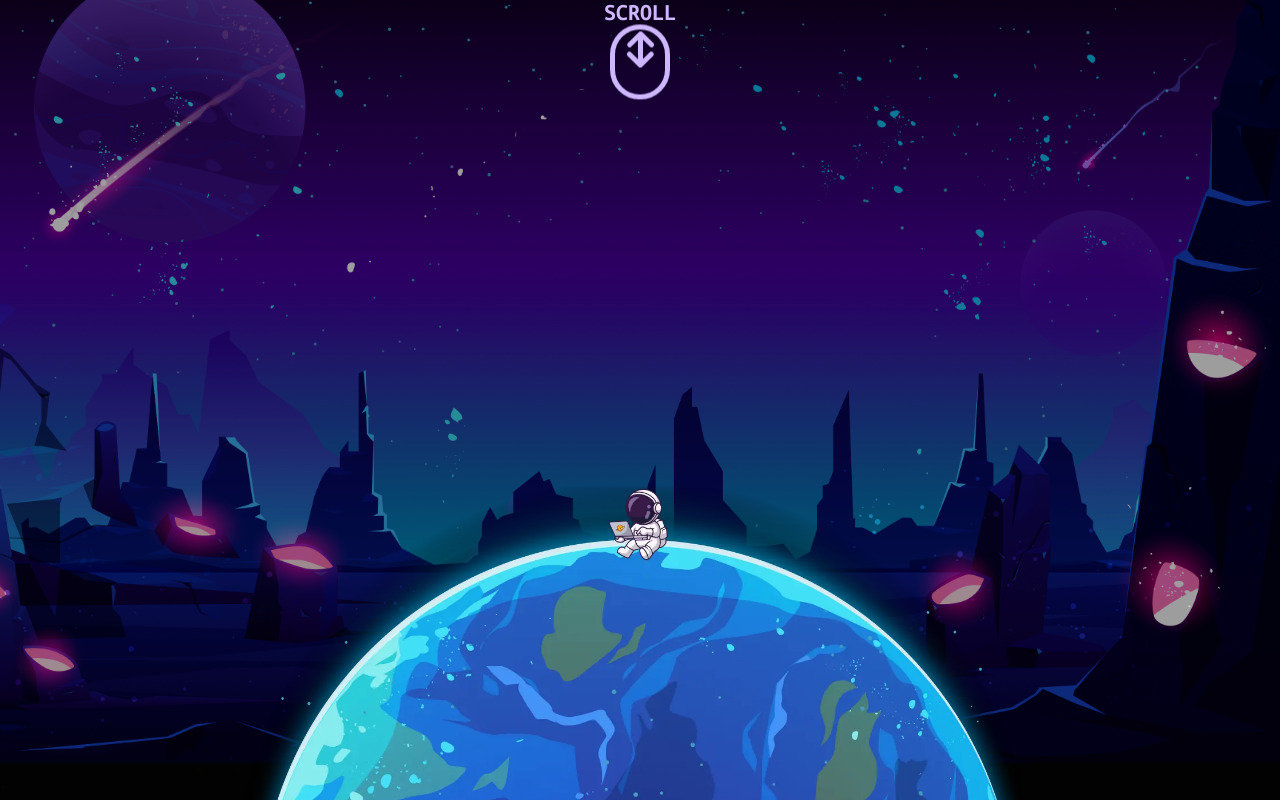
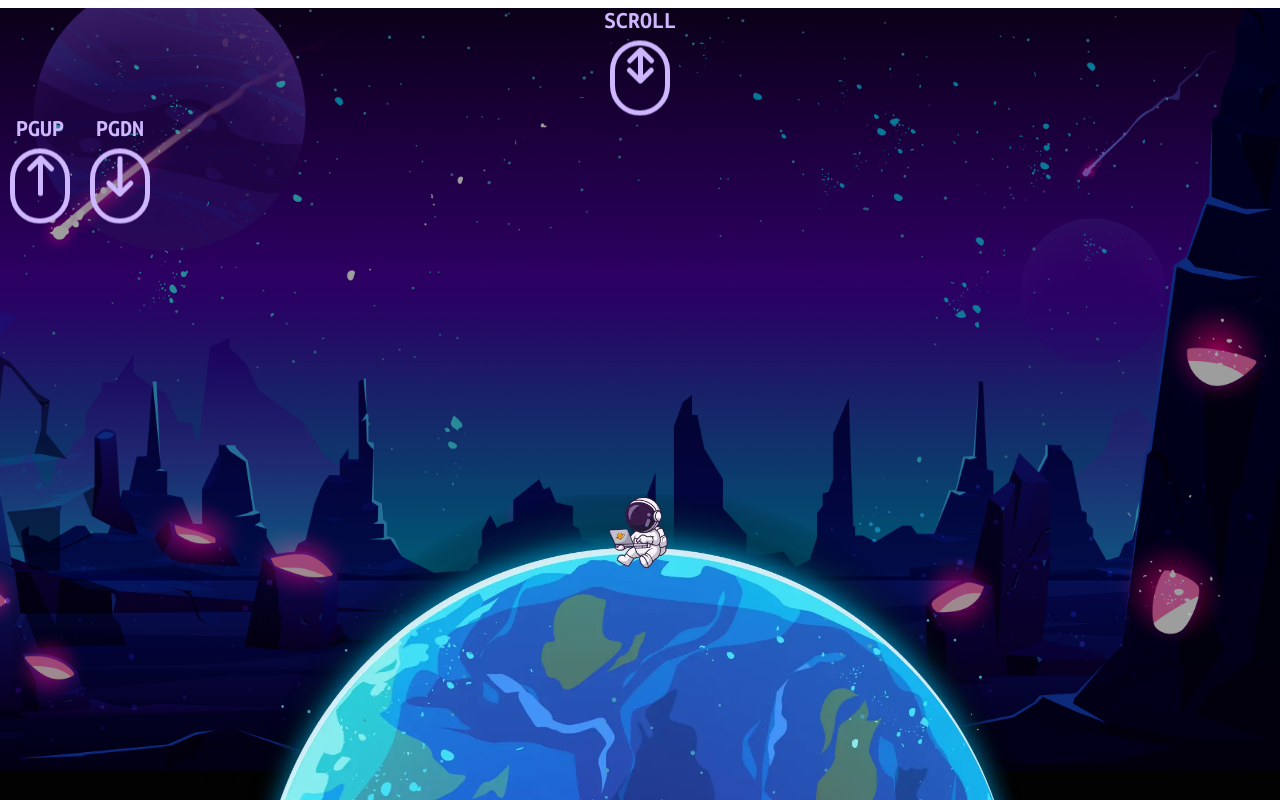
Before and after one commit to Rozycos/codename-portfolio, a Next.js app: page / in a window 1280 px wide. Shown: the top 800 px of the page. Built offline with nearby package versions, Linux system fonts and the light colour scheme.

Commit message:
created scroll icon and page up & down icons, deleting footer and header components

```diff
--- a/app/page.js
+++ b/app/page.js
@@ -6,9 +6,9 @@ import Main from '@/components/Main/Main';
 export default function Home() {
   return (
     <>
-      <Header/>
+      {/* <Header/> */}
       <Main/>
-      <Footer/>
+      {/* <Footer/> */}
     </>
   );
 }
--- /dev/null
+++ b/components/ArrowsIcon/ArrowsIcon.jsx
@@ -0,0 +1,20 @@
+export default function ArrowIcon() {
+
+    return (
+        <div className="arrows">
+            <div className="arrow-icon arrow-icon--position">
+                <div className="arrow-icon__name">pgup</div>
+                <div className="arrow-icon__box arrow-icon--position">
+                    <div className="arrow-icon__arrow"></div>
+                </div>
+            </div>
+            <div className="arrow-icon arrow-icon--position">
+                <div className="arrow-icon__name">pgdn</div>
+                <div className="arrow-icon__box arrow-icon--position ">
+                    <div className="arrow-icon__arrow-dwn"></div>
+                </div>
+
+            </div>
+        </div>
+    );
+  }
--- a/components/Footer/Footer.jsx
+++ /dev/null
@@ -1,7 +0,0 @@
-export default function Footer() {
-    return (
-        <>
-            <footer className='container container--footer-bg'>footer</footer>
-        </>
-    );
-  }
--- a/components/Header/Header.jsx
+++ /dev/null
@@ -1,11 +0,0 @@
-import ScrollIcon from "../ScrollIcon/ScrollIcon";
-
-export default function Header() {
-    return (
-        <>
-            <header className='container container--header-bg'>
-                <ScrollIcon/>
-            </header>
-        </>
-    );
-  }
--- a/components/Main/Main.jsx
+++ b/components/Main/Main.jsx
@@ -1,10 +1,14 @@
+import Section1 from "./Section/Section1";
+
 export default function Main() {
     return (
         <>
             <main>
-                <section className='container container--section1-bg'></section>
+                <Section1/>
                 <section className='container container--section2-bg'></section>
                 <section className='container container--section3-bg'></section>
+                <section className='container container--section4-bg'></section>
+                <section className='container container--section5-bg'></section>
             </main>
         </>
     );
--- /dev/null
+++ b/components/Main/Section/Section1.jsx
@@ -0,0 +1,15 @@
+import ArrowIcon from "@/components/ArrowsIcon/ArrowsIcon";
+import ScrollIcon from "@/components/ScrollIcon/ScrollIcon";
+
+export default function Section1() {
+    return (
+        <>
+            <section className='container container--section1-bg'>
+                <ScrollIcon/>
+                <ArrowIcon/>
+
+            </section>
+
+        </>
+    );
+  }
--- /dev/null
+++ b/styles/elements/_arrowsIcon.scss
@@ -0,0 +1,228 @@
+// @keyframes bounce {
+// 	0%, 100% {
+// 		transform: translateY(0);
+// 	}
+// 	50% {
+// 		transform: translateY(5px);
+// 	}
+// }
+
+// .arrow-icon{
+// 	position:relative;
+//     width: 4.6875rem; /*Adjust according to your need*/
+// 	height: 6.25rem; /*Adjust according to your need*/
+//     //z-index: 10;
+// 	&__name{
+//         width: 100%;
+//         margin:.5rem 0;
+//         font-family: "Ubuntu Mono", monospace; /*Use font according to your need*/
+//         font-weight: bold; /*Use font according to your need*/
+//         font-size: 1.5rem;
+//         color: $color-primary;
+//         text-align: center;
+//         text-transform:uppercase;
+//     }
+//     &__box{
+//         position: relative;
+//         width: 3.75rem;
+//         height: 4.6875rem;
+//         border: 5px solid $color-primary;
+//         border-radius: 40px;
+//         animation: bounce 1s infinite;
+
+//         &:hover{
+//             animation: none;
+//         }
+//         //z-index: 100;
+
+//     }
+
+//     &--position{
+//         margin: 0 auto; /*set proper position, ex. margin 0 auto or flex*/
+//     }
+
+//     &__arrow{
+//         position: relative;
+//         margin: 0 auto;
+//         width: .3125rem;
+//         height: 1.25rem;
+//         background-color:$color-primary;
+//         border-radius: 5px;
+//         &::before {
+//             content:"";
+//             position: absolute;
+//             width: .3125rem;
+//             height: 1.25rem;
+//             background-color:$color-primary;
+//             border-radius: 5px;
+//         }
+//         &::after{
+//             content:"";
+//             position: absolute;
+//             width: .3125rem;
+//             height: 2.5rem;
+//             background-color:#CEB7FF;
+//             border-radius: 5px;
+//         }
+//     }
+
+//     &__arrow{
+//         transform: translate(-110%) rotate(45deg);
+//         &::before{
+//             transform: translate(8px, -8px) rotate(-90deg);
+//         }
+//         &:after{
+//             transform: translate(255%, -5px) rotate(-45deg);
+//         }
+//     }
+
+//     &__orientation-dwn {
+//         transform: rotate(180deg);
+//     }
+// }
+
+// .arrows{
+//     width: 10rem;
+//     height: 10rem;
+//     display: flex;
+//     justify-content: space-between;
+//     //animation: bounce 1s infinite;
+//     &:hover{
+//         animation: none;
+//     }
+// }
+
+@keyframes bounce {
+    0%, 100% {
+      transform: translateY(0);
+    }
+    50% {
+      transform: translateY(5px);
+    }
+  }
+
+  .arrow-icon {
+    position: relative;
+    width: 4.6875rem;
+    height: 10.25rem;
+    // display:flex;
+    // flex-direction: column;
+    // justify-content: space-between; // Dostosuj według potrzeby
+    // align-items: center;
+    // gap:1rem;
+
+
+    &__name {
+      width: 100%;
+      margin: .5rem 0;
+      font-family: "Ubuntu Mono", monospace;
+      font-weight: bold;
+      font-size: 1.5rem;
+      color: $color-primary;
+      text-align: center;
+      text-transform: uppercase;
+    }
+
+    &__box {
+      position: relative;
+      width: 3.75rem;
+      height: 4.6875rem;
+      border: 5px solid $color-primary;
+      border-radius: 40px;
+      animation: bounce 1s infinite;
+
+      &:hover {
+        animation: none;
+      }
+    }
+
+    &--position {
+      margin: 0 auto;
+    }
+
+    &__arrow {
+      position: relative;
+      margin: 0 auto;
+      width: .3125rem;
+      height: 1.25rem;
+      background-color: $color-primary;
+      border-radius: 5px;
+
+      &::before,
+      &::after {
+        content: "";
+        position: absolute;
+        background-color: $color-primary;
+        border-radius: 5px;
+      }
+
+      &::before {
+        width: .3125rem;
+        height: 1.25rem;
+      }
+
+      &::after {
+        width: .3125rem;
+        height: 2.5rem;
+        background-color: #CEB7FF;
+      }
+
+      transform: translate(-110%) rotate(45deg);
+
+      &::before {
+        transform: translate(8px, -8px) rotate(-90deg);
+      }
+
+      &::after {
+        transform: translate(255%, -5px) rotate(-45deg);
+      }
+    }
+
+    &__arrow-dwn {
+        position: relative;
+        margin: 0 auto;
+        width: .3125rem;
+        height: 1.25rem;
+        background-color: $color-primary;
+        border-radius: 5px;
+
+        &::before,
+        &::after {
+          content: "";
+          position: absolute;
+          background-color: $color-primary;
+          border-radius: 5px;
+        }
+
+        &::before {
+          width: .3125rem;
+          height: 1.25rem;
+        }
+
+        &::after {
+          width: .3125rem;
+          height: 2.5rem;
+          background-color: #CEB7FF;
+        }
+
+        transform: translate(100%, 25px) rotate(225deg);
+
+        &::before {
+          transform: translate(8px, -8px) rotate(-90deg);
+        }
+
+        &::after {
+          transform: translate(255%, -5px) rotate(-45deg);
+        }
+    // &__orientation-dwn {
+    //   transform: rotate(180deg);
+    // }
+    }
+  }
+
+  .arrows {
+    width:160px;
+    display: flex;
+    justify-content: space-between; // Dostosuj według potrzeby
+    align-items: center;
+  }
--- a/styles/elements/_base.scss
+++ b/styles/elements/_base.scss
@@ -12,7 +12,7 @@ html {
     max-width: 100%;
     margin: 0 auto;
 
-    &--header-bg {
+    &--section1-bg {
         position: relative;
         height: 100vh;
         background: url('../../public/images/bg1.png');
@@ -36,7 +36,7 @@ html {
         }
     }
 
-    &--section1-bg {
+    &--section2-bg {
         position: relative;
         height: 100vh;
         background: url('../../public/images/bg3.png');
@@ -60,7 +60,7 @@ html {
         }
     }
 
-    &--section2-bg {
+    &--section3-bg {
         position: relative;
         height: 100vh;
         background: url('../../public/images/bg4.png');
@@ -84,7 +84,7 @@ html {
         }
     }
 
-    &--section3-bg {
+    &--section4-bg {
         position: relative;
         height: 100vh;
         background: url('../../public/images/bg6.png');
@@ -109,7 +109,7 @@ html {
         }
     }
 
-    &--footer-bg {
+    &--section5-bg {
         position: relative;
         height: 100vh;
         background: url('../../public/images/bg8.png');
--- a/styles/elements/_scrollIcon.scss
+++ b/styles/elements/_scrollIcon.scss
@@ -14,6 +14,7 @@
     //z-index: 10;
 	&__name{
         width: 100%;
+        margin:.5rem 0;
         font-family: "Ubuntu Mono", monospace; /*Use font according to your need*/
         font-weight: bold; /*Use font according to your need*/
         font-size: 1.5rem;
--- a/styles/globals.scss
+++ b/styles/globals.scss
@@ -11,7 +11,7 @@
 //@import "elements/fonts";
 @import "elements/base";
 @import "elements/scrollIcon";
-//@import "elements/infoSection";
+@import "elements/arrowsIcon";
 //@import "elements/sliderSection";
 //@import "elements/header";
 // @import "elements/hero";
```
